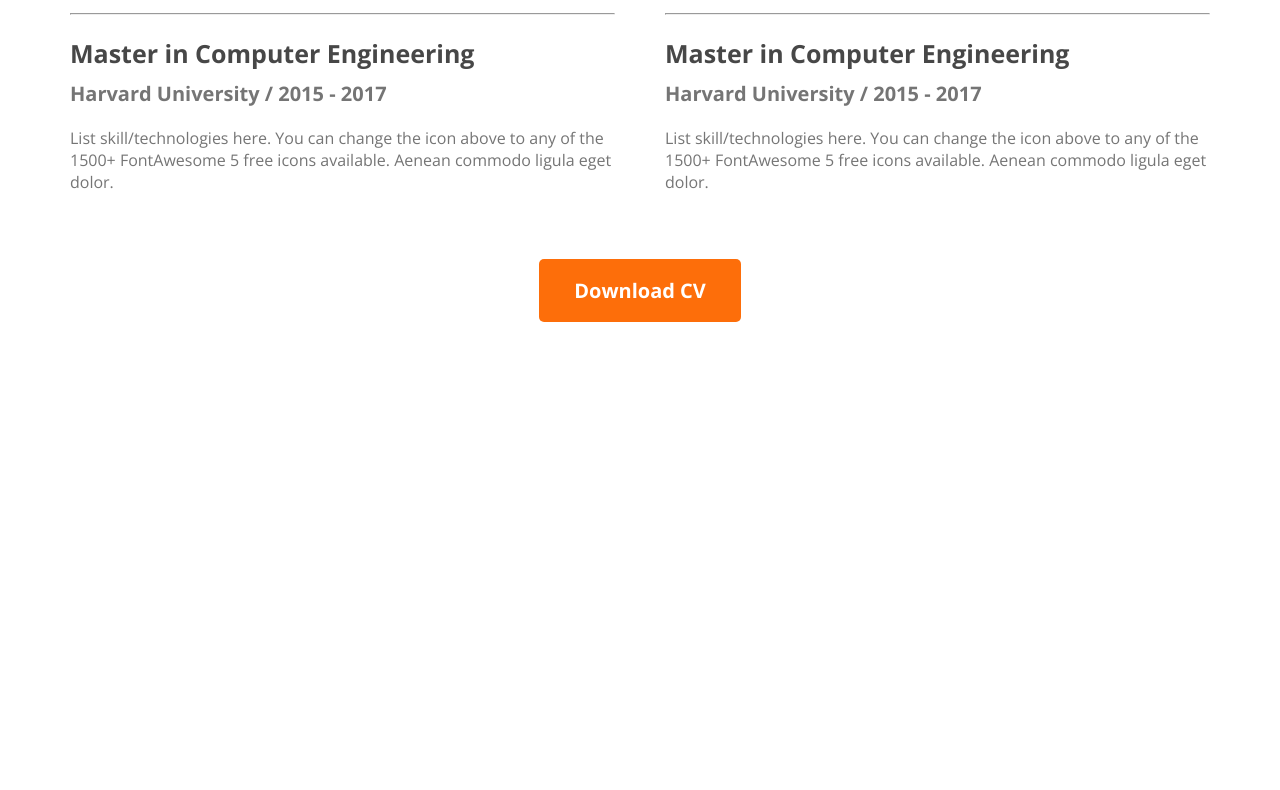
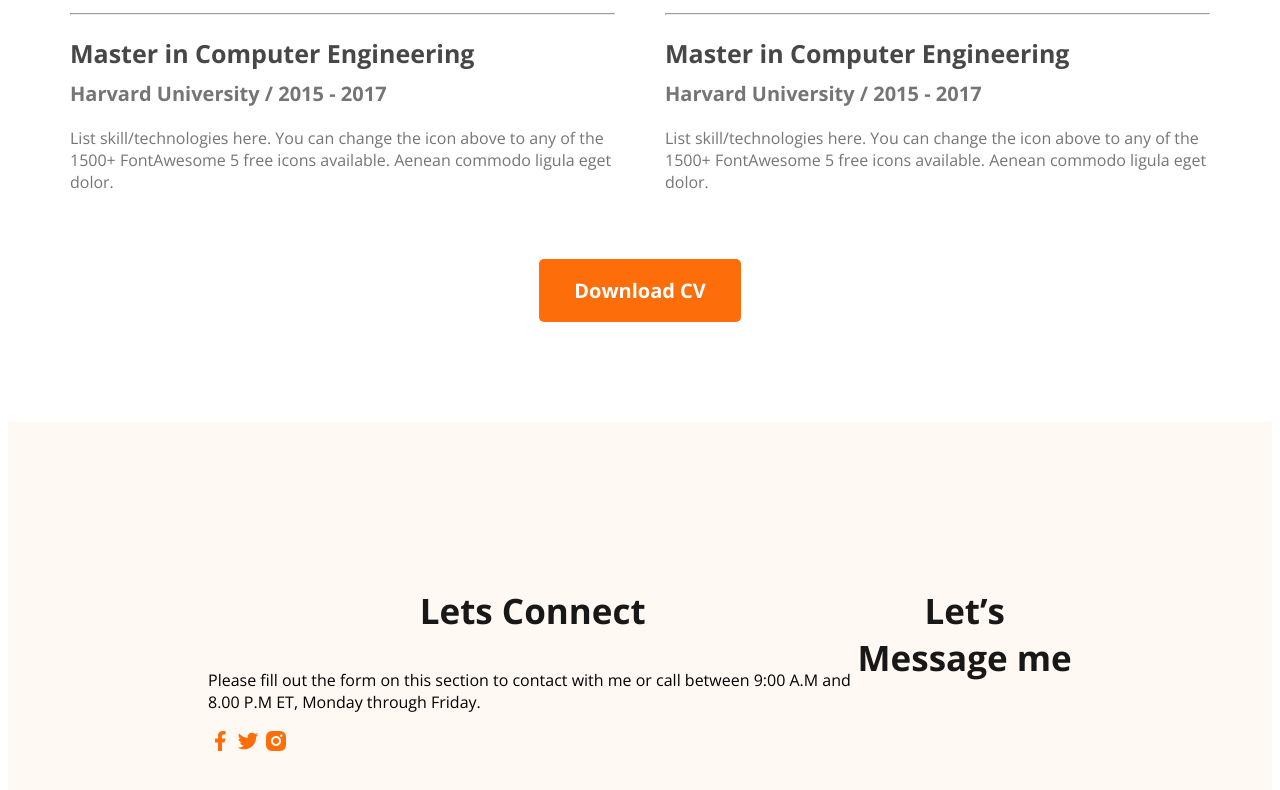
Before and after one commit to programarreza/Developer-Portfolio, a plain HTML site: page Developer Portfolio/index.html in a window 1280 px wide. Shown: the part 2912-3702 px from the top of the page. Before the commit the page ends 3242 px from the top, so only its background shows below. Drawn offline with nearby package versions, Linux system fonts and the light colour scheme.

Commit message:
basic footer

```diff
--- a/Developer Portfolio/index.html
+++ b/Developer Portfolio/index.html
@@ -148,14 +148,25 @@
                     </div>
                 </div>
             </div>
-
             <div class="download-cv">
                 <button class="btn-primary">Download CV</button>
             </div>
-
         </section>
     </main>
-    <footer></footer>
+    <footer>
+        <div class="footer-column">
+            <h3 class="section-title">Lets Connect</h3>
+            <p class="section-description">Please fill out the form on this section to contact with me or call between 9:00 A.M and 8.00 P.M ET, Monday through Friday.</p>
+            <div class="social-link">
+                <a href="#"><img src="images/icons/facebook.png" alt=""></a>
+                <a href="#"><img src="images/icons/twitter.png" alt=""></a>
+                <a href="#"><img src="images/icons/insta.png" alt=""></a>
+            </div>
+        </div>
+        <div class="footer-column">
+            <h3 class="section-title">Let’s Message me</h3>
+        </div>
+    </footer>
 
 </body>
 </html>
--- a/Developer Portfolio/style.css
+++ b/Developer Portfolio/style.css
@@ -201,3 +201,10 @@
     margin-top: 50px;
     display: flex;
 }
+
+footer {
+    display: flex;
+    background: #FFF8F3;
+    margin-top: 100px;
+    padding: 130px 200px;
+}
```
